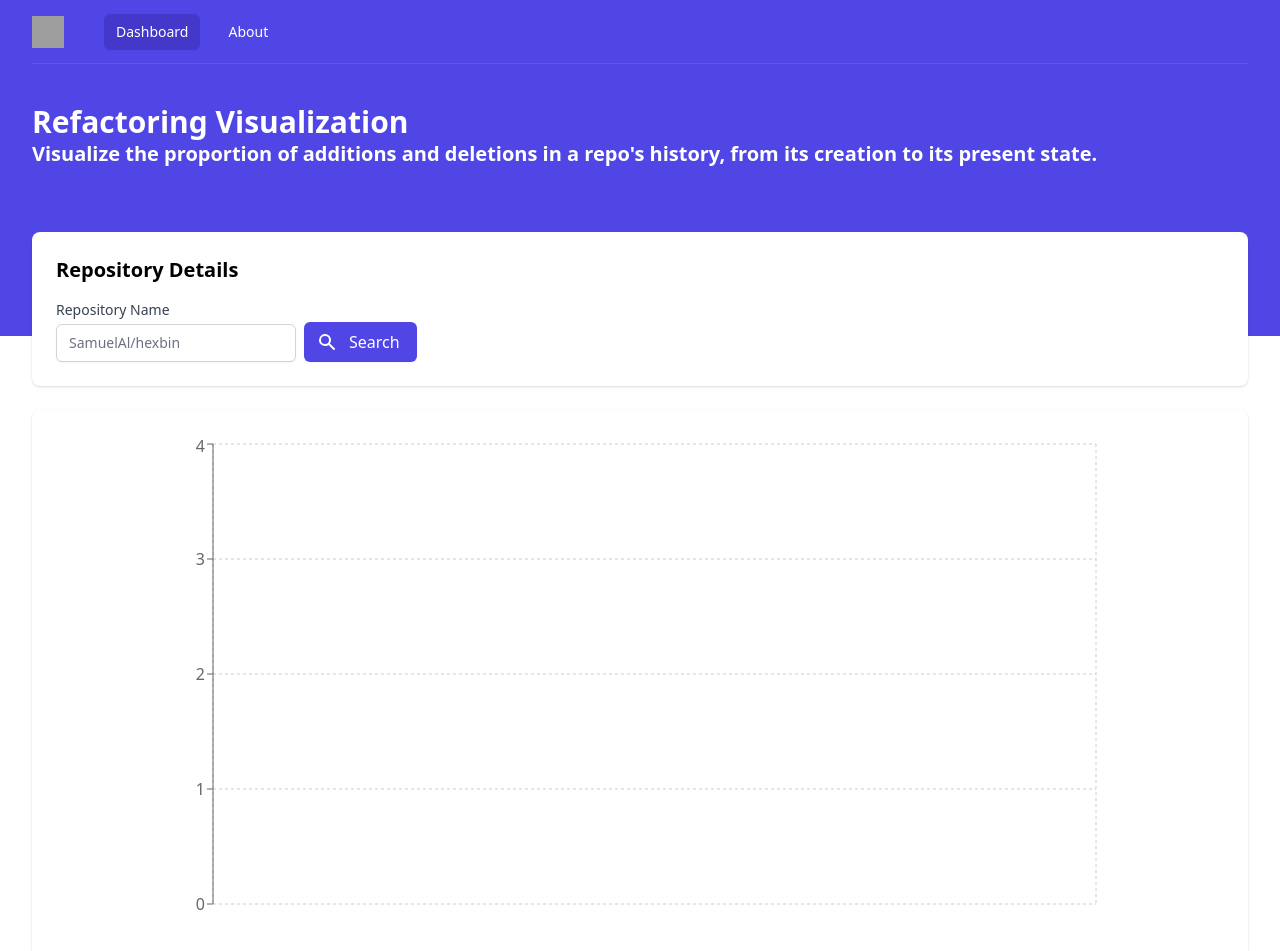
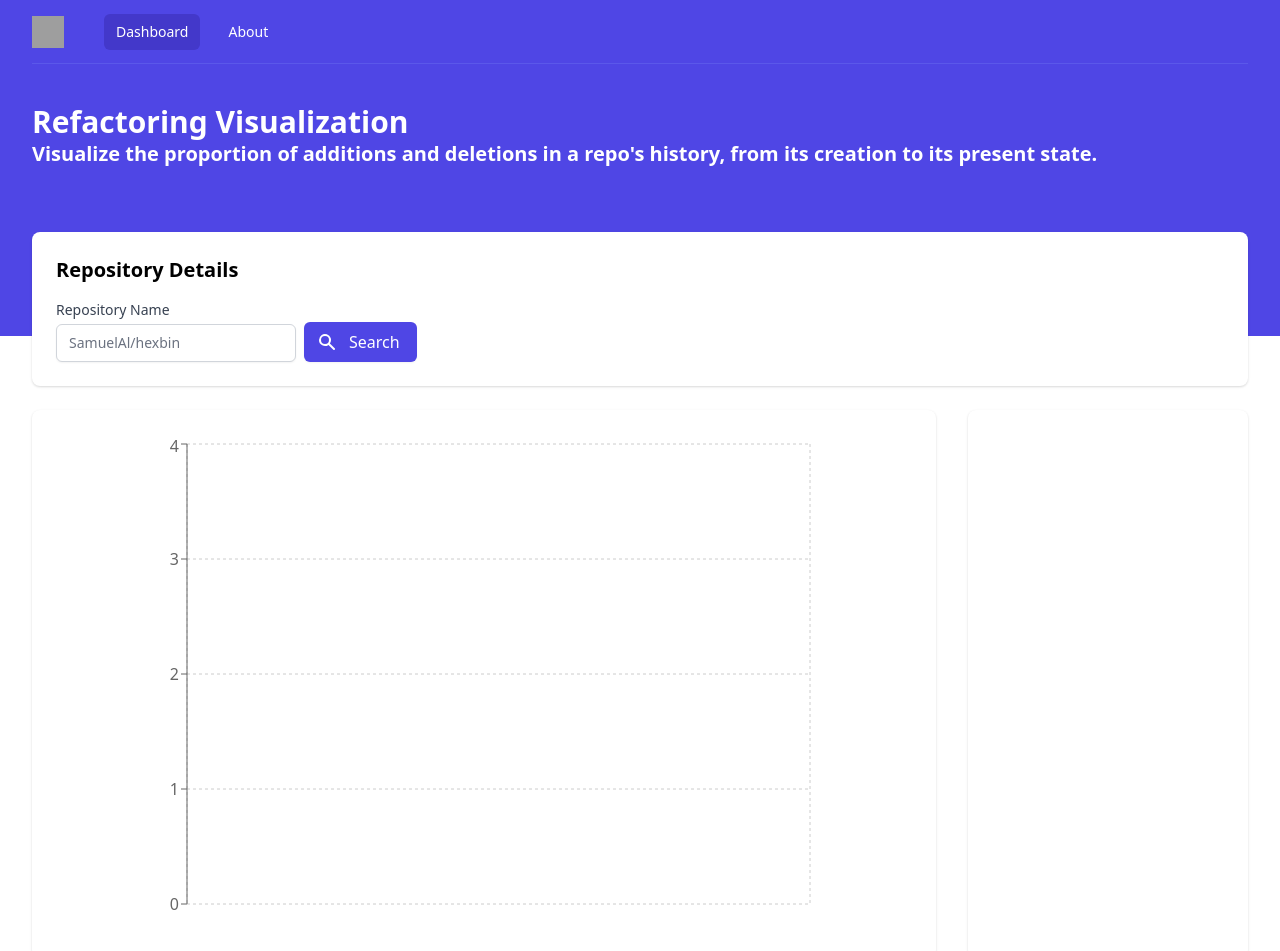
Before and after one commit to SamuelAl/SWENG_measuring_se, a React (Create React App) app in the folder web_app/measuring_se/: page / in a window 1280 px wide. Shown: the top 951 px of the page. Built offline with nearby package versions, Linux system fonts and the light colour scheme; no server answers; grey boxes are pictures that could not be loaded.

Commit message:
Divided window into 4 columns

```diff
--- a/web_app/measuring_se/src/Components/Dashboard.js
+++ b/web_app/measuring_se/src/Components/Dashboard.js
@@ -169,25 +169,25 @@ export default class Dashboard extends Component {
                                     <button
                                         type="button"
                                         className="inline-flex h-10 items-center px-4 py-2 border border-transparent shadow-sm text-base font-medium rounded-md text-white bg-indigo-600 hover:bg-indigo-700 focus:outline-none focus:ring-2 focus:ring-offset-2 focus:ring-indigo-500"
-
                                         onClick={this.fetchData}
                                     >
                                         <SearchIcon className="-ml-1 mr-3 h-5 w-5" aria-hidden="true" />
                                         Search
                                     </button>
-
+                                </div>
                             </div>
 
-                            </div>
-
-
-                            <div className="flex justify-center  bg-white rounded-lg shadow px-5 py-6 sm:px-6">
-
+                            <div className="grid grid-cols-4 gap-8">
+                                <div className="col-span-3 flex justify-center bg-white rounded-lg shadow px-5 py-6 sm:px-6">
                                     {this.state.data != null &&
                                         <DataChart data={this.state.data}></DataChart>
                                     }
+                                </div>
+                                <div className="col-span-1 flex justify-center bg-white rounded-lg shadow px-5 py-6 sm:px-6">
 
                                 </div>
+                            </div>
+
                         </div>
                     </main>
                 </div>
```
Lines whose indentation alone changed are shown as unchanged.
